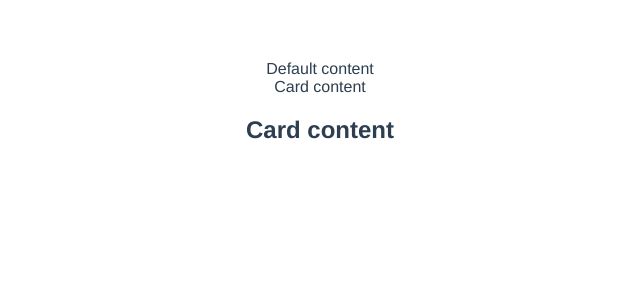
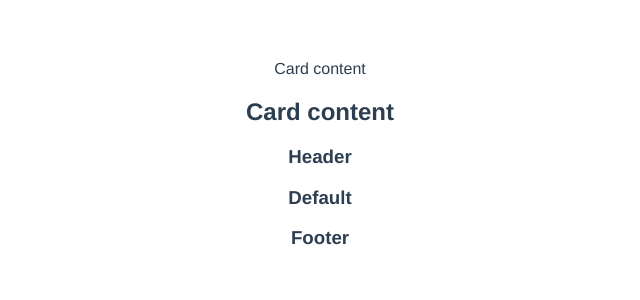
Before and after one commit to rehanrehman389/vue-learning, a Vue app: page / in a window 1280 px wide. Shown: the top 300 px of the page, without its empty margins (320-960 px from the left). Built offline with nearby package versions, Linux system fonts and the light colour scheme.

Commit message:
multiple slot scenerio using name property

```diff
--- a/src/App.vue
+++ b/src/App.vue
@@ -2,6 +2,18 @@
   <CardS></CardS>
   <CardS>Card content</CardS>
   <CardS><h2>Card content</h2></CardS>
+  <CardS>
+    <template v-slot:header>
+      <h3>Header</h3>
+    </template>
+    <template v-slot:default>
+      <h3>Default</h3>
+    </template>
+    <template v-slot:footer>
+      <h3>Footer</h3>
+    </template>
+  </CardS>
+
 </template>
 
 <script>
--- a/src/components/CardS.vue
+++ b/src/components/CardS.vue
@@ -1,7 +1,15 @@
 <template>
     <div class="card">
         <!-- {{ content }} -->
-        <slot>Default content</slot>
+        <div id="card-header">
+            <slot name="header"></slot>
+        </div>
+        <div id="card-content">
+            <slot></slot>
+        </div>
+        <div id="card-footer">
+            <slot name="footer"></slot>
+        </div>
     </div>
 </template>
 
```
